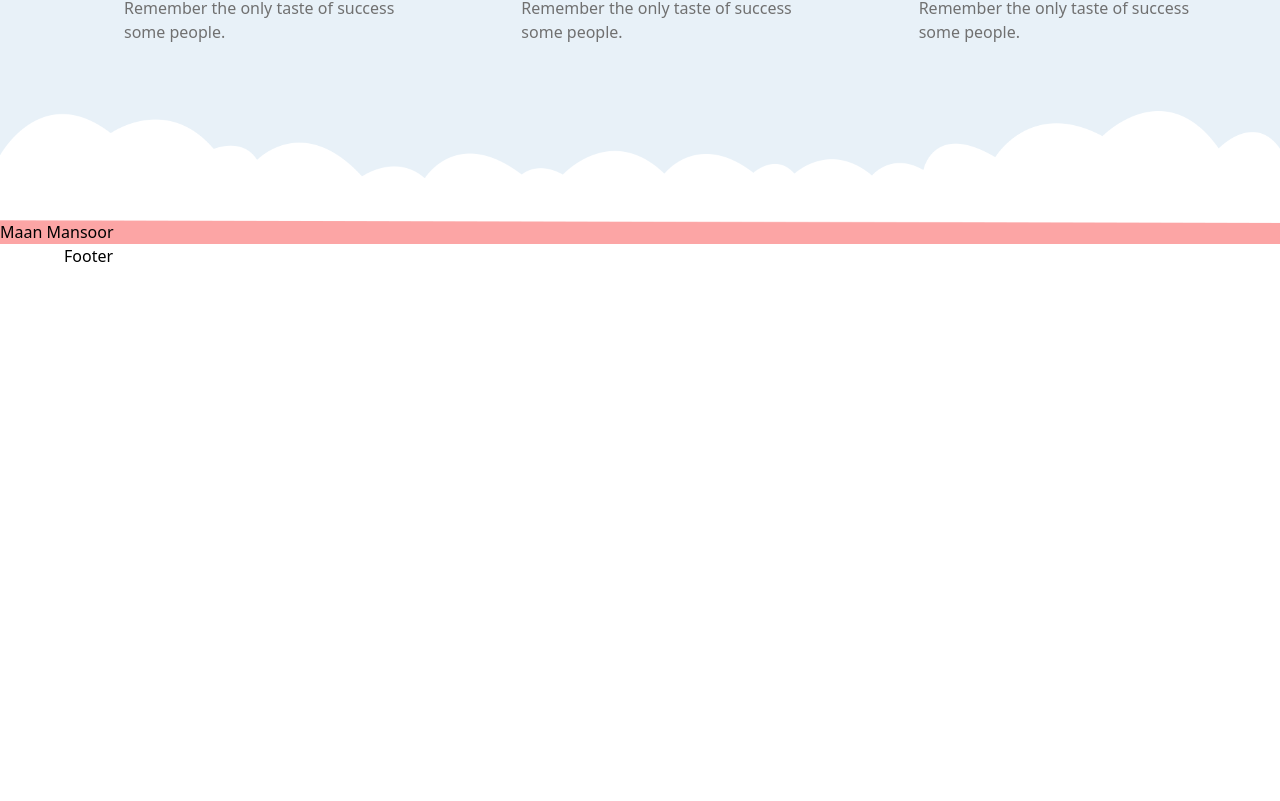
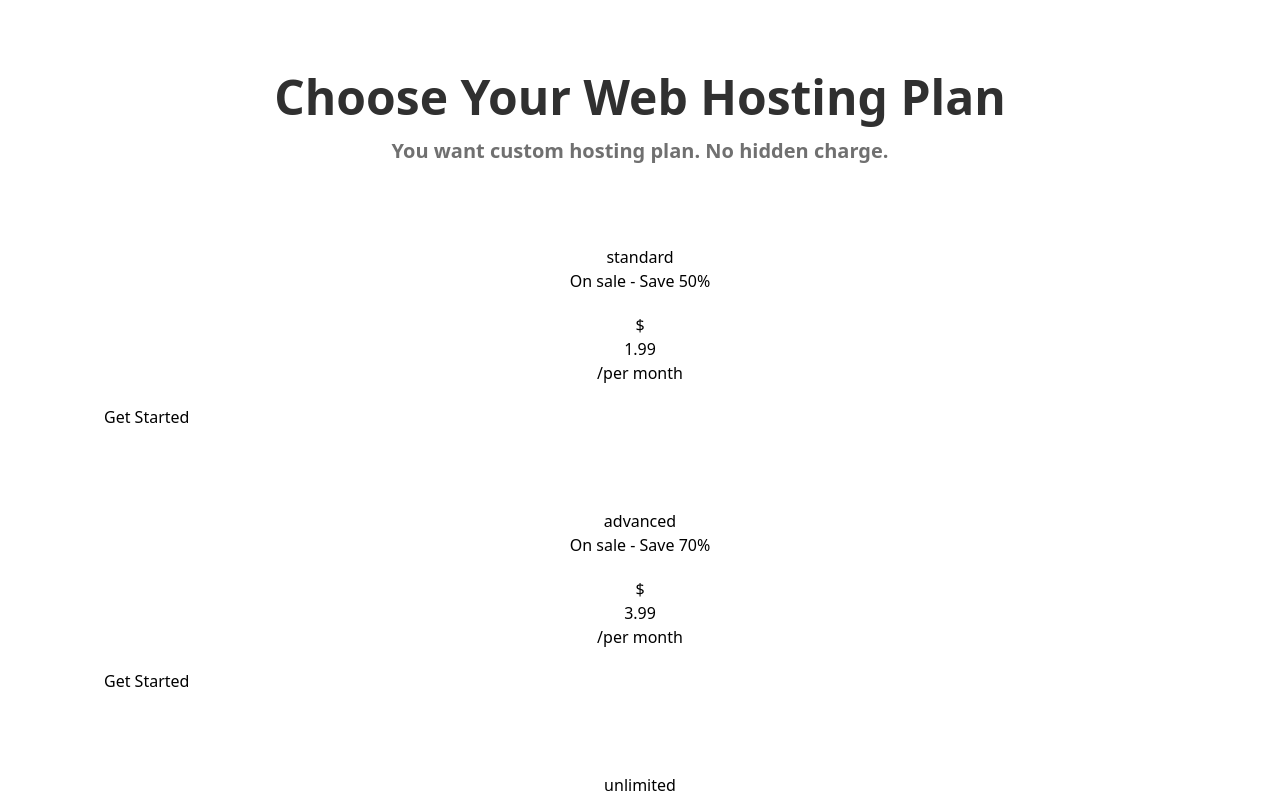
Before and after one commit to UsamaMansoor026/zapserve, a React (Vite) app: page / in a window 1280 px wide. Shown: the part 1674-2475 px from the top of the page. Before the commit the page ends 1942 px from the top, so only its background shows below. Built offline with nearby package versions, Linux system fonts and the light colour scheme.

Commit message:
Starting working on the pricing section

```diff
--- a/src/assets/index.js
+++ b/src/assets/index.js
@@ -60,3 +60,42 @@ export const features = [
     desc: "Don't be distracted by criticism. Remember the only taste of success some people.",
   },
 ];
+
+export const pricing = [
+  {
+    id: 1,
+    saveupto: "50%",
+    price: 1.99,
+    plan: "standard",
+    features: [
+      "Unlimited Number of Websites",
+      "Unlimited Email Accounts",
+      "Unlimited Bandwidth",
+      "2x Processing Power & Money",
+    ],
+  },
+  {
+    id: 2,
+    saveupto: "70%",
+    price: 3.99,
+    plan: "advanced",
+    features: [
+      "Unlimited Number of Websites",
+      "Unlimited Email Accounts",
+      "Unlimited Bandwidth",
+      "2x Processing Power & Money",
+    ],
+  },
+  {
+    id: 3,
+    saveupto: "50%",
+    price: 7.99,
+    plan: "unlimited",
+    features: [
+      "Unlimited Number of Websites",
+      "Unlimited Email Accounts",
+      "Unlimited Bandwidth",
+      "2x Processing Power & Money",
+    ],
+  },
+];
--- a/src/components/Hero.jsx
+++ b/src/components/Hero.jsx
@@ -7,7 +7,7 @@ import SectionHeading from "./SectionHeading";
 const Hero = () => {
   return (
     <>
-      <section className="hero global-padding relative overflow-x-hidden pt-16 pb-[90px]">
+      <section className="hero global-padding relative overflow-hidden pt-16 pb-[90px]">
         {/* Flying Clouds */}
         <div className="absolute top-10 w-full">
           <img src={clouds.cloud1} alt="" className="flying-cloud cloud1" />
@@ -51,7 +51,7 @@ const Hero = () => {
         </div>
 
         {/* Pattern */}
-        <div className="absolute left-0 r-ght-0 bottom-[-15px] w-full">
+        <div className="absolute left-0 r-ght-0 bottom-[-5px] w-full">
           <img src={herobot} alt="Wavy pattern" className="w-full" />
         </div>
       </section>
--- /dev/null
+++ b/src/components/Pricing.jsx
@@ -0,0 +1,39 @@
+import React from "react";
+import SectionHeading from "./SectionHeading";
+import { pricing } from "../assets";
+
+const Pricing = () => {
+  return (
+    <section className="global-padding py-16">
+      <SectionHeading className="text-5xl capitalize mb-4 md:text-[40px] xsm:text-2xl text-center">
+        Choose Your Web Hosting Plan
+      </SectionHeading>
+      <p className="text-textColor text-center text-xl font-semibold">
+        You want custom hosting plan. No hidden charge.
+      </p>
+
+      {/* Cards */}
+      <div className="mt-10">
+        {pricing.map((pricing) => (
+          <article key={pricing.id} className="p-10 rounded-[3px]">
+            <div className=" text-center">
+              <h4>{pricing.plan}</h4>
+              <p>On sale - Save {pricing.saveupto}</p>
+            </div>
+            <div className="my-5 text-center">
+              <span>$</span>
+
+              <h2>{pricing.price}</h2>
+              <p>/per month</p>
+            </div>
+            <div className="">
+              <button type="button">Get Started</button>
+            </div>
+          </article>
+        ))}
+      </div>
+    </section>
+  );
+};
+
+export default Pricing;
--- a/src/index.css
+++ b/src/index.css
@@ -131,7 +131,6 @@ li.active {
 
 .hero {
   @apply bg-primary text-white duration-200;
-  min-height: 100vh;
 }
 
 .domainSearchBox {
--- a/src/pages/Home.jsx
+++ b/src/pages/Home.jsx
@@ -1,14 +1,14 @@
 import React from "react";
 import Hero from "../components/Hero";
 import Features from "../components/Features";
+import Pricing from "../components/Pricing";
 
 const Home = () => {
   return (
     <>
       <Hero />
       <Features />
-
-      <h1 className="bg-red-300 mt-3">Maan Mansoor</h1>
+      <Pricing />
     </>
   );
 };
```
